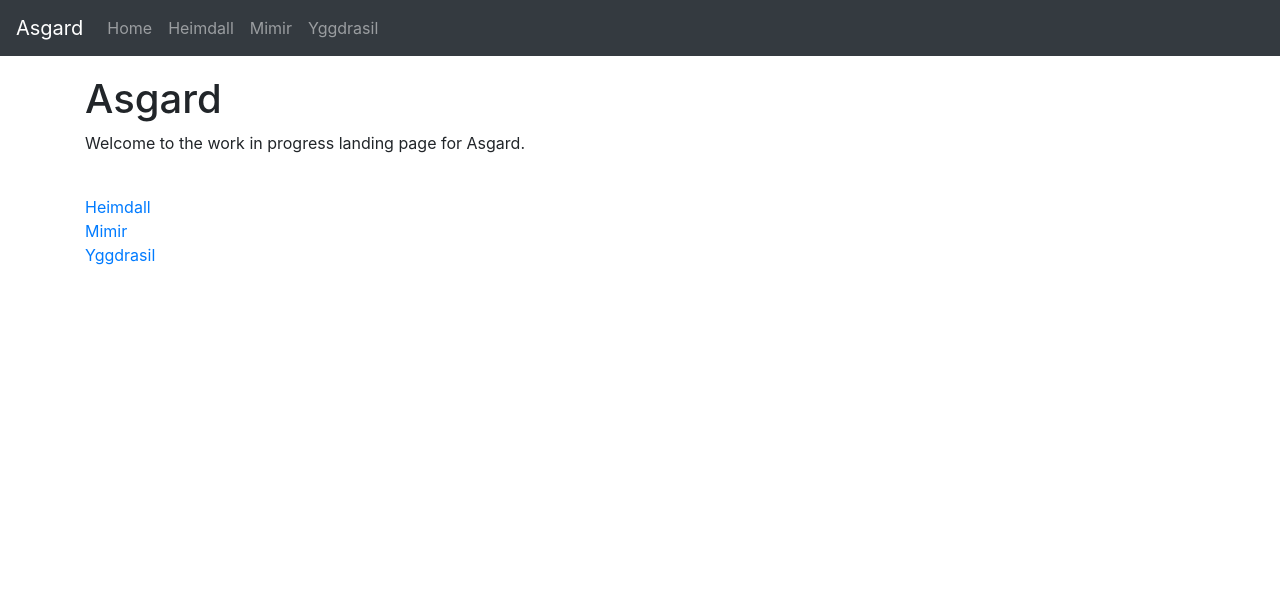
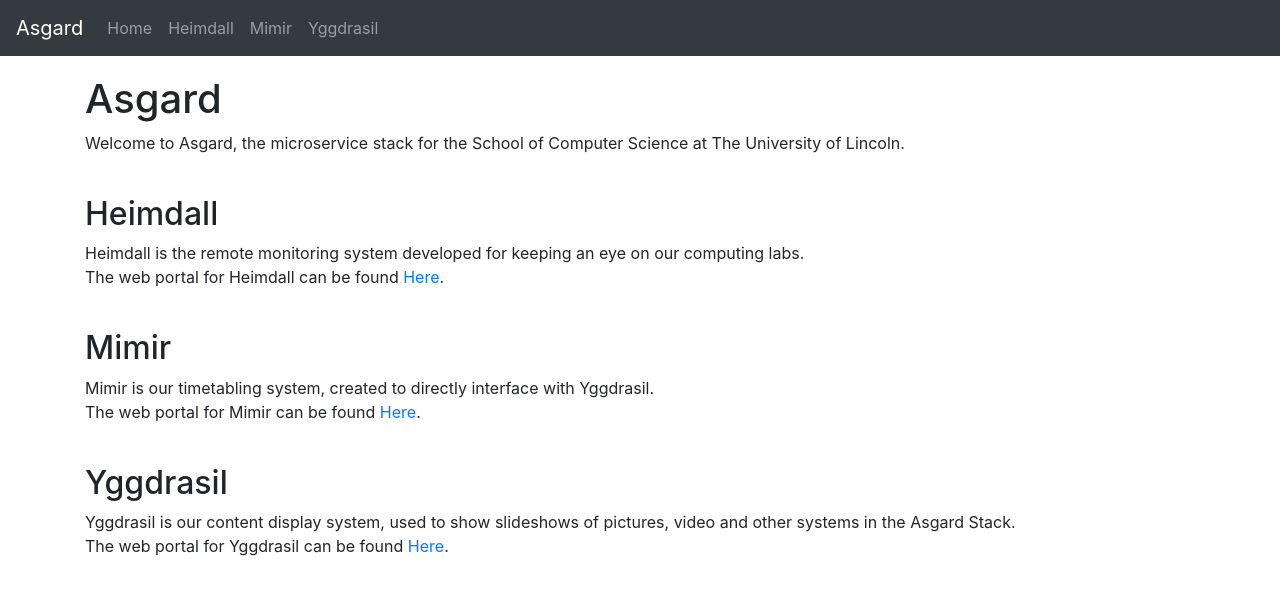
Before and after one commit to TReed1104/asgard-system-stack, a Vue app in the folder web/: page / in a window 1280 px wide. Shown: the top 594 px of the page. Built offline with nearby package versions, Linux system fonts and the light colour scheme; the HTML template or start-up script is replaced by a standard one.

Commit message:
Expanded the descriptors on the landing page

```diff
--- a/web/src/components/Index.vue
+++ b/web/src/components/Index.vue
@@ -1,13 +1,34 @@
 <template>
     <div class="container">
         <h1 class="page-title">Asgard</h1>
-        <p>Welcome to the work in progress landing page for Asgard.</p>
+        <p>
+            Welcome to Asgard, the microservice stack for the School of Computer Science at The University of Lincoln.
+        </p>
         <br/>
-        <a href="/heimdall">Heimdall</a>
+
+        <h2>Heimdall</h2>
+        <p>
+            Heimdall is the remote monitoring system developed for keeping an eye on our computing labs.
+            <br/>
+            The web portal for Heimdall can be found <a href="/heimdall">Here</a>.
+        </p>
         <br/>
-        <a href="/mimir">Mimir</a>
+
+        <h2>Mimir</h2>
+        <p>
+            Mimir is our timetabling system, created to directly interface with Yggdrasil.
+            <br/>
+            The web portal for Mimir can be found <a href="/mimir">Here</a>.
+        </p>
         <br/>
-        <a href="/yggdrasil">Yggdrasil</a>
+
+        <h2>Yggdrasil</h2>
+        <p>
+            Yggdrasil is our content display system, used to show slideshows of pictures, video and other systems in the Asgard Stack.
+            <br/>
+            The web portal for Yggdrasil can be found <a href="/yggdrasil">Here</a>.
+        </p>
+        <br/>
     </div>
 </template>
 
```
